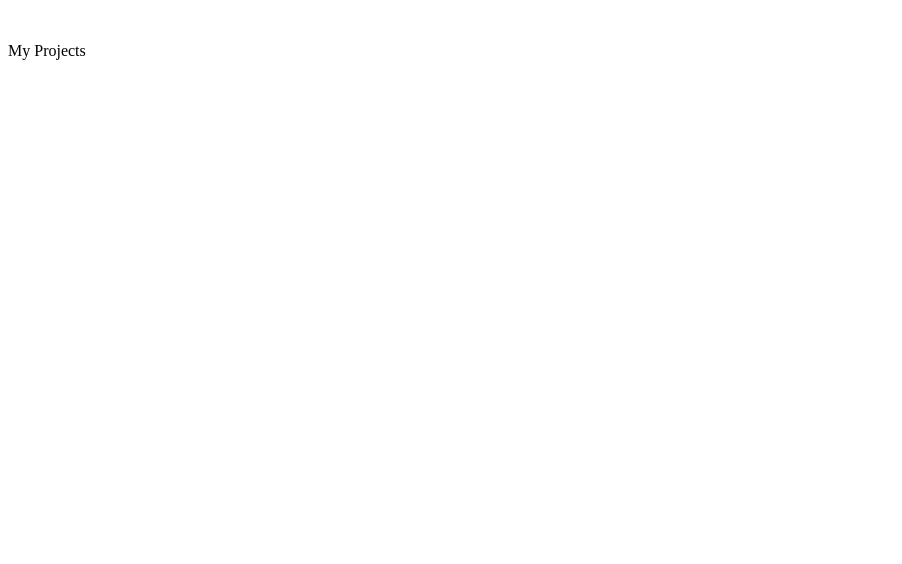
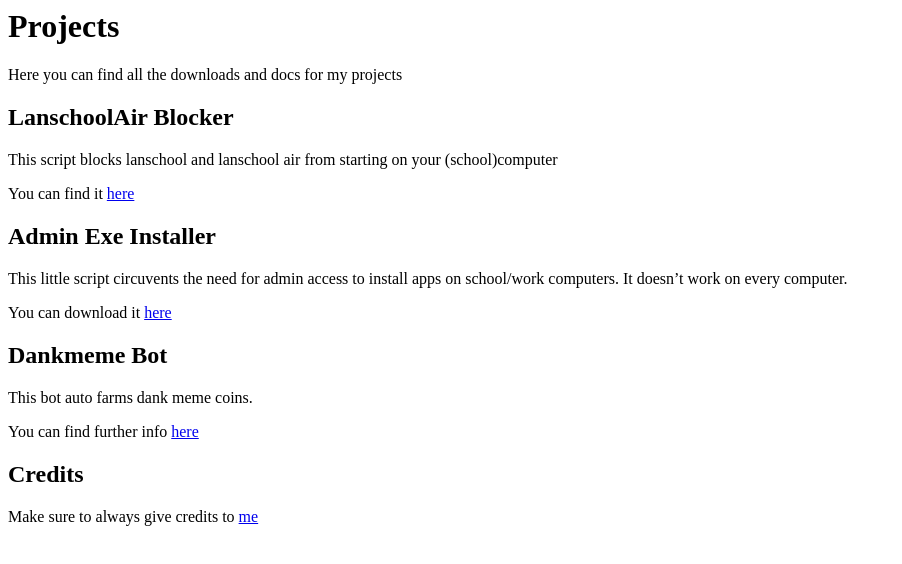
Before and after one commit to iwannet/LanschoolBlocker, a plain HTML site: page index.html in a window 1280 px wide. Shown: the whole page, without its empty margins (0-902 px from the left). Drawn offline with Linux system fonts and the light colour scheme.

Commit message:
Lol Real crappy desing

```diff
--- a/index.html
+++ b/index.html
@@ -1,14 +1,19 @@
-<!DOCTYPE html>
-<html>
-   <body>
-      <style>
-         p {
-         color: green;
-         }
-      </style>
-      <p>My Projects
-      <p>
-
-
-   </body>
-</html>
+<h1 id="projects">Projects</h1>
+<p>Here you can find all the downloads and docs for my projects</p>
+<h2 id="lanschoolair-blocker">LanschoolAir Blocker</h2>
+<p>This script blocks lanschool and lanschool air from starting on your
+(school)computer</p>
+<p>You can find it <a
+href="https://github.com/iwannet/Projects/tree/main/Lanschool_stop#lanschoolair-blocker">here</a></p>
+<h2 id="admin-exe-installer">Admin Exe Installer</h2>
+<p>This little script circuvents the need for admin access to install
+apps on school/work computers. It doesn’t work on every computer.</p>
+<p>You can download it <a
+href="https://github.com/iwannet/Projects/blob/main/Admin_exe_installer/README.md#admin-exe-installer">here</a></p>
+<h2 id="dankmeme-bot">Dankmeme Bot</h2>
+<p>This bot auto farms dank meme coins.</p>
+<p>You can find further info <a
+href="https://github.com/iwannet/Projects/blob/main/Dankmeme_bot/README.md#dankmeme_bot">here</a></p>
+<h2 id="credits">Credits</h2>
+<p>Make sure to always give credits to <a
+href="https://iwannet.github.io/">me</a></p>
```
